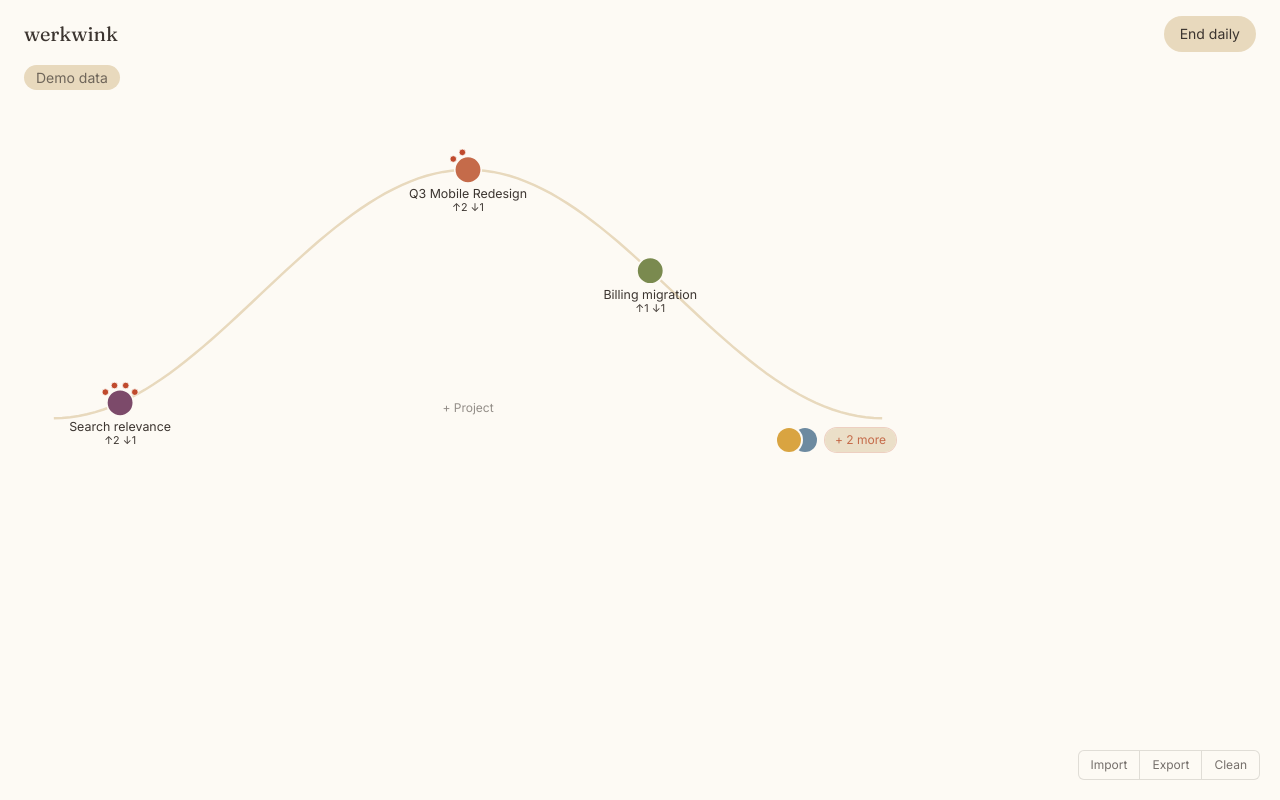
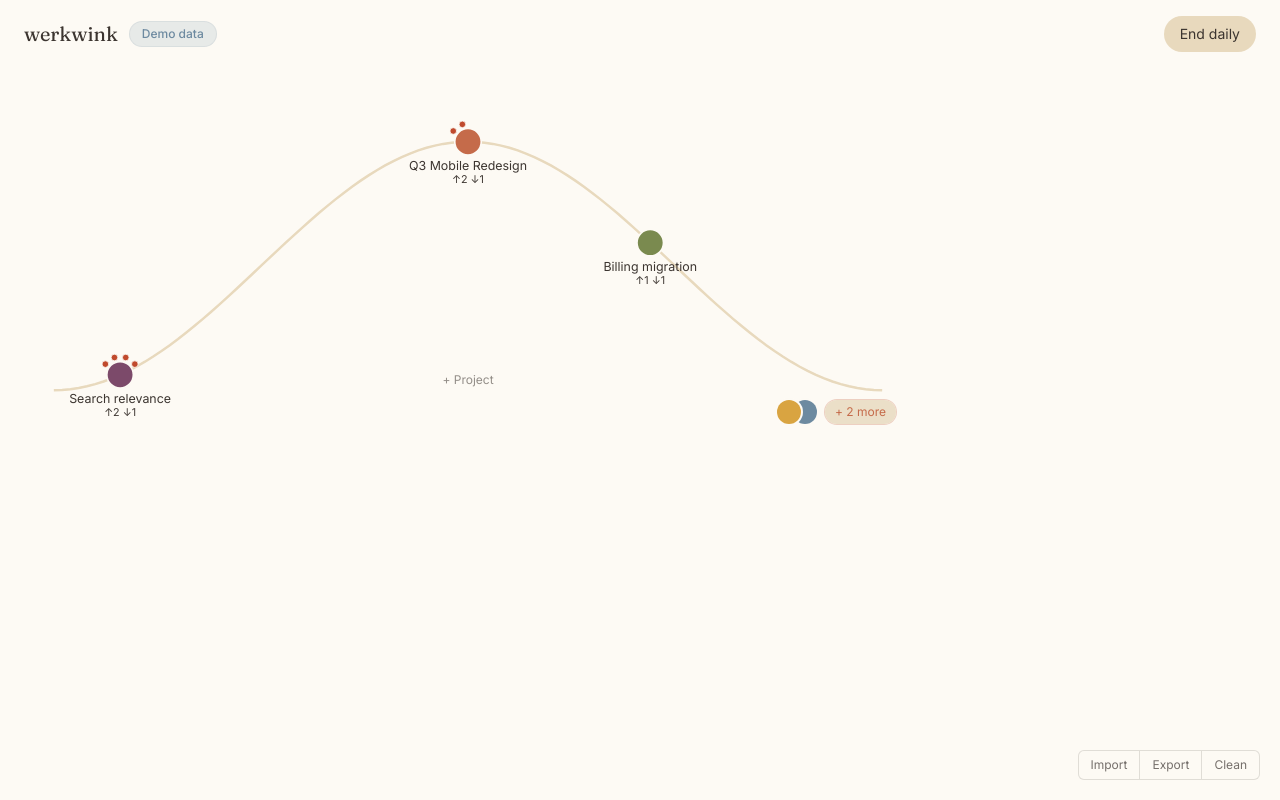
Before and after one commit to jesprider/werkwink, a Vue app: page /projects in a window 1280 px wide. Built offline with nearby package versions, Linux system fonts and the light colour scheme.

Commit message:
Differentiate tag colors and move demo label to header
Use semantic pill colors for demo, project, and task tags, and show the demo badge beside the wordmark.

Co-authored-by: Cursor <cursoragent@cursor.com>

```diff
--- a/src/components/AppHeader.vue
+++ b/src/components/AppHeader.vue
@@ -2,6 +2,7 @@
 defineProps<{
   endDailyEnabled: boolean
   endDailyLabel: 'End daily' | 'Saved'
+  showDemoLabel?: boolean
 }>()
 
 defineEmits<{
@@ -11,7 +12,15 @@ defineEmits<{
 
 <template>
   <header class="flex flex-wrap items-center justify-between gap-4 px-6 py-4">
-    <RouterLink to="/" class="font-heading text-xl">werkwink</RouterLink>
+    <div class="flex flex-wrap items-center gap-3">
+      <RouterLink to="/" class="font-heading text-xl">werkwink</RouterLink>
+      <span
+        v-if="showDemoLabel"
+        class="rounded-full bg-dusty-blue/15 px-3 py-1 text-xs font-medium text-dusty-blue ring-1 ring-dusty-blue/25"
+      >
+        Demo data
+      </span>
+    </div>
     <div class="flex flex-wrap items-center gap-2">
       <button
         type="button"
--- a/src/components/PanelHeader.vue
+++ b/src/components/PanelHeader.vue
@@ -29,6 +29,12 @@ const linkRef = ref<HTMLInputElement | null>(null)
 const sourceUrl = computed(() => props.trackable.source?.url)
 const sourceSystem = computed(() => props.trackable.source?.system)
 const sourceAria = computed(() => sourceOpenLabel(sourceSystem.value))
+
+const kindTagClass = computed(() =>
+  props.kind === 'project'
+    ? 'bg-plum/12 text-plum ring-plum/20'
+    : 'bg-sage/15 text-olive ring-sage/30',
+)
 
 function openProjectView() {
   router.push(`/projects/${props.projectId}`)
@@ -132,7 +138,7 @@ defineExpose({ cancelEdit })
         {{ trackable.name }}
       </button>
     </div>
-    <span class="mt-2 inline-block rounded-full bg-hill-sand mr-2 px-2.5 py-0.5 text-xs capitalize">
+    <span class="mt-2 mr-2 inline-block rounded-full px-2.5 py-0.5 text-xs font-medium capitalize ring-1" :class="kindTagClass">
       {{ kind }}
     </span>
     <button
--- a/src/views/OverviewView.vue
+++ b/src/views/OverviewView.vue
@@ -97,6 +97,7 @@ function onEndDailyClick() {
   <AppHeader
     :end-daily-enabled="endDailyEnabled"
     :end-daily-label="endDailyLabel"
+    :show-demo-label="showDemoLabel"
     @end-daily-click="onEndDailyClick"
   />
   <StateControls
@@ -109,10 +110,6 @@ function onEndDailyClick() {
     @clean-click="onCleanClick"
   />
   <ImportButton ref="importButtonRef" :enabled="importEnabled" @file-selected="handleImportFile" />
-
-  <p v-if="showDemoLabel" class="px-6 pb-2 text-sm text-text-warm/70">
-    <span class="rounded-full bg-hill-sand px-3 py-1">Demo data</span>
-  </p>
 
   <div
     v-if="importErrors.length"
```
